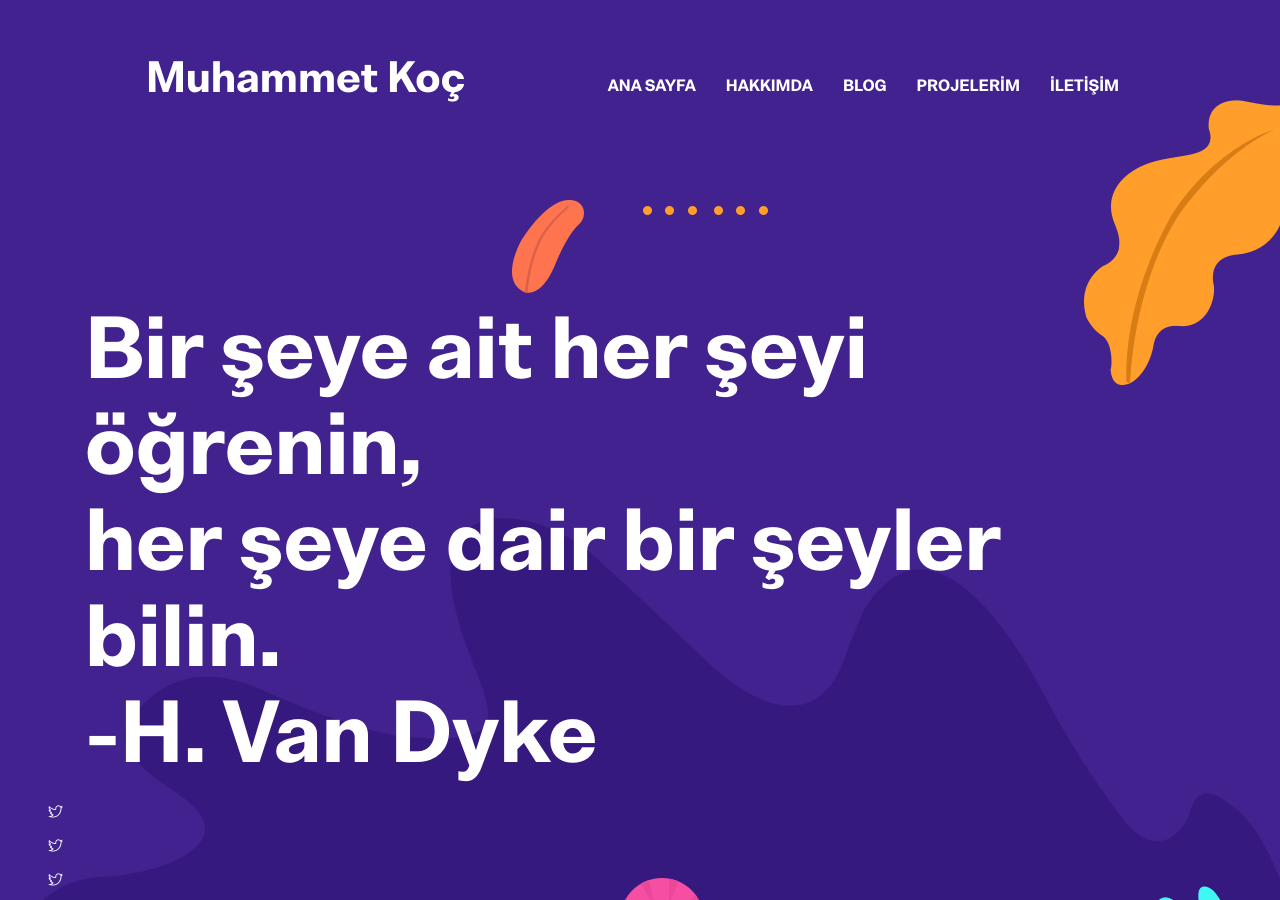
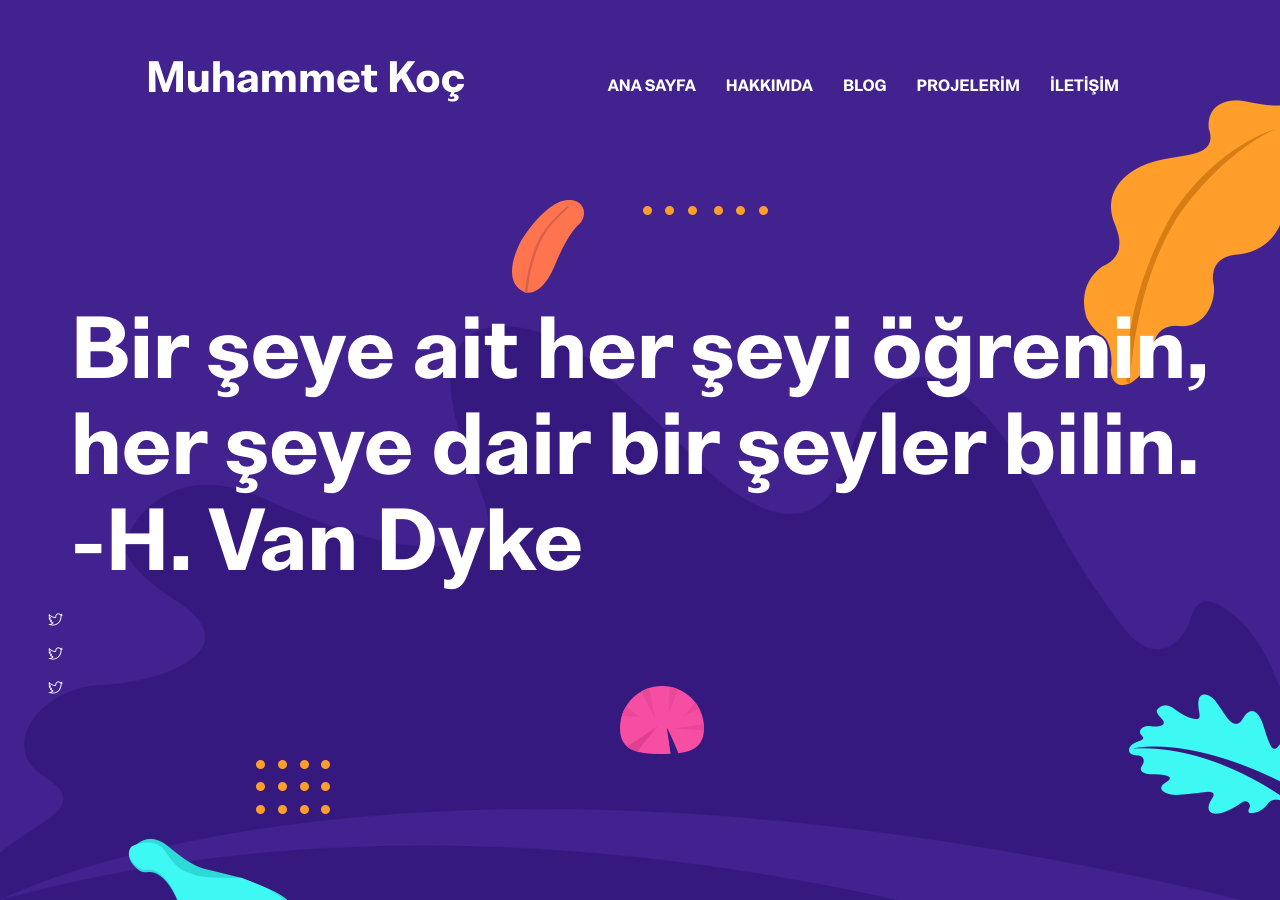
Before and after one commit to mhtkoc/mhtkoc.github.io, a Jekyll site: the page built from index.html, in a window 1280 px wide and 900 px high. Built offline with Jekyll 4.4.1, drawn with Linux system fonts in a browser that asks for light colours.

Commit message:
Update hero-section.html

```diff
--- a/_includes/hero-section.html
+++ b/_includes/hero-section.html
@@ -2,7 +2,7 @@
 <section class="hero-area bg-primary" id="parallax">
   <div class="container">
     <div class="row">
-      <div class="col-lg-12 mx-auto">
+      <div class="col-lg-14 mx-auto">
         <h1 class="text-white font-tertiary">{{ site.data.settings.hero.hero-title }}</h1>
       </div>
     </div>
```
